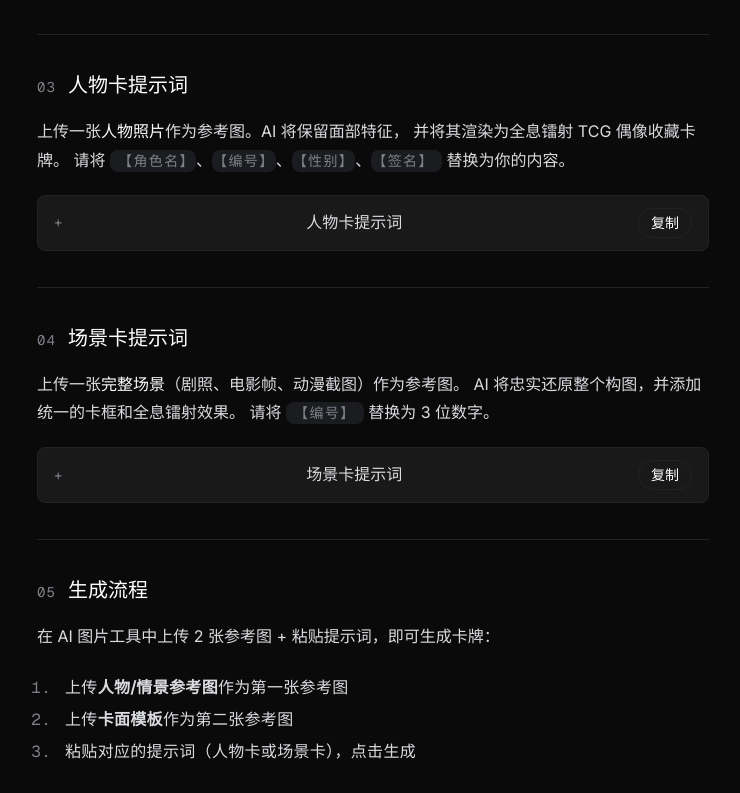
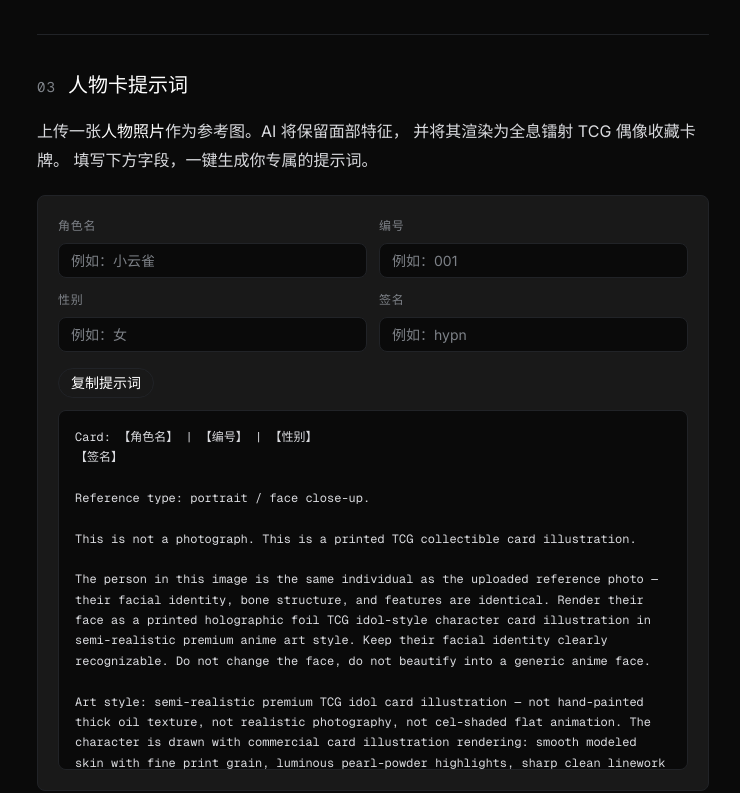
Before and after one commit to fuyucn/SUCardCollections, a React (Vite) app: page /#/guide in a window 1280 px wide. Shown: the part 1236-2029 px from the top of the page, without its empty margins (267-1007 px from the left). Built offline with nearby package versions, Linux system fonts and the light colour scheme.

Commit message:
feat: Guide页交互式提示词生成器，填入信息一键生成提示词

```diff
--- a/src/components/Guide.css
+++ b/src/components/Guide.css
@@ -256,6 +256,79 @@ details[open] > .prompt-summary::before {
   width: 100%;
 }
 
+/* ── Prompt Generator ── */
+.prompt-gen {
+  background: var(--canvas-card);
+  border: 1px solid var(--hairline);
+  border-radius: var(--radius-sm);
+  padding: 20px;
+}
+
+.prompt-fields {
+  display: grid;
+  grid-template-columns: 1fr 1fr;
+  gap: 12px;
+  margin-bottom: 16px;
+}
+
+.prompt-field {
+  display: flex;
+  flex-direction: column;
+  gap: 6px;
+}
+
+.prompt-field span {
+  font-family: var(--font-mono);
+  font-size: 12px;
+  font-weight: 400;
+  letter-spacing: 0.06em;
+  color: var(--mute);
+  text-transform: uppercase;
+}
+
+.prompt-field input {
+  font-family: var(--font-display);
+  font-size: 14px;
+  font-weight: 400;
+  color: var(--ink);
+  background: var(--canvas);
+  border: 1px solid var(--hairline);
+  border-radius: var(--radius-sm);
+  padding: 8px 12px;
+  outline: none;
+  transition: border-color 0.2s;
+}
+
+.prompt-field input:focus {
+  border-color: var(--canvas-mid);
+}
+
+.prompt-field input::placeholder {
+  color: var(--mute);
+}
+
+.prompt-copy-btn {
+  margin-bottom: 12px;
+}
+
+.prompt-output {
+  margin: 0;
+  padding: 16px;
+  background: var(--canvas);
+  border: 1px solid var(--hairline);
+  border-radius: var(--radius-sm);
+  font-family: var(--font-mono);
+  font-size: 12px;
+  font-weight: 400;
+  line-height: 1.7;
+  color: var(--body);
+  white-space: pre-wrap;
+  word-break: break-word;
+  overflow-x: auto;
+  max-height: 360px;
+  overflow-y: auto;
+}
+
 /* ── Responsive ── */
 @media (max-width: 768px) {
   .guide-content {
--- a/src/components/Guide.jsx
+++ b/src/components/Guide.jsx
@@ -1,5 +1,15 @@
+import { useState } from 'react'
 import { Link } from 'react-router-dom'
 import './Guide.css'
+
+// ── 提示词占位符替换 ──
+function fillPrompt(template, values) {
+  let result = template
+  for (const [key, val] of Object.entries(values)) {
+    if (val) result = result.replaceAll(key, val)
+  }
+  return result
+}
 
 // ── 人物卡提示词 ──
 const portraitPrompt = `Card: 【角色名】 | 【编号】 | 【性别】
@@ -95,6 +105,28 @@ const templates = [
 ]
 
 export default function Guide() {
+  // ── 人物卡表单状态 ──
+  const [pName, setPName] = useState('')
+  const [pNumber, setPNumber] = useState('')
+  const [pGender, setPGender] = useState('')
+  const [pSign, setPSign] = useState('')
+
+  // ── 场景卡表单状态 ──
+  const [sNumber, setSNumber] = useState('')
+  const [sSign, setSSign] = useState('')
+
+  const portraitFilled = fillPrompt(portraitPrompt, {
+    '【角色名】': pName,
+    '【编号】': pNumber,
+    '【性别】': pGender,
+    '【签名】': pSign,
+  })
+
+  const sceneFilled = fillPrompt(scenePrompt, {
+    '【编号】': sNumber,
+    '【签名】': sSign,
+  })
+
   return (
     <div className="guide-page">
       {/* ── Nav Bar ── */}
@@ -184,24 +216,58 @@ export default function Guide() {
           <p className="guide-desc">
             上传一张<strong>人物照片</strong>作为参考图。AI 将保留面部特征，
             并将其渲染为全息镭射 TCG 偶像收藏卡牌。
-            请将 <code>【角色名】</code>、<code>【编号】</code>、<code>【性别】</code>、<code>【签名】</code> 替换为你的内容。
+            填写下方字段，一键生成你专属的提示词。
           </p>
 
-          <details className="prompt-card">
-            <summary className="prompt-summary">
-              <span>人物卡提示词</span>
+          <div className="prompt-gen">
+            <div className="prompt-fields">
+              <label className="prompt-field">
+                <span>角色名</span>
+                <input
+                  type="text"
+                  placeholder="例如：小云雀"
+                  value={pName}
+                  onChange={(e) => setPName(e.target.value)}
+                />
+              </label>
+              <label className="prompt-field">
+                <span>编号</span>
+                <input
+                  type="text"
+                  placeholder="例如：001"
+                  value={pNumber}
+                  onChange={(e) => setPNumber(e.target.value)}
+                />
+              </label>
+              <label className="prompt-field">
+                <span>性别</span>
+                <input
+                  type="text"
+                  placeholder="例如：女"
+                  value={pGender}
+                  onChange={(e) => setPGender(e.target.value)}
+                />
+              </label>
+              <label className="prompt-field">
+                <span>签名</span>
+                <input
+                  type="text"
+                  placeholder="例如：hypn"
+                  value={pSign}
+                  onChange={(e) => setPSign(e.target.value)}
+                />
+              </label>
+            </div>
+
             <button
-                className="btn-pill btn-pill-sm"
-                onClick={(e) => {
-                  e.preventDefault()
-                  navigator.clipboard.writeText(portraitPrompt)
-                }}
+              className="btn-pill btn-pill-sm prompt-copy-btn"
+              onClick={() => navigator.clipboard.writeText(portraitFilled)}
             >
-                复制
+              复制提示词
             </button>
-            </summary>
-            <pre className="prompt-code">{portraitPrompt}</pre>
-          </details>
+
+            <pre className="prompt-output">{portraitFilled}</pre>
+          </div>
         </section>
 
         <div className="section-divider" />
@@ -215,24 +281,40 @@ export default function Guide() {
           <p className="guide-desc">
             上传一张<strong>完整场景</strong>（剧照、电影帧、动漫截图）作为参考图。
             AI 将忠实还原整个构图，并添加统一的卡框和全息镭射效果。
-            请将 <code>【编号】</code> 替换为 3 位数字。
+            填写下方字段，一键生成专属提示词。
           </p>
 
-          <details className="prompt-card">
-            <summary className="prompt-summary">
-              <span>场景卡提示词</span>
+          <div className="prompt-gen">
+            <div className="prompt-fields">
+              <label className="prompt-field">
+                <span>编号</span>
+                <input
+                  type="text"
+                  placeholder="例如：001"
+                  value={sNumber}
+                  onChange={(e) => setSNumber(e.target.value)}
+                />
+              </label>
+              <label className="prompt-field">
+                <span>签名</span>
+                <input
+                  type="text"
+                  placeholder="例如：hypn"
+                  value={sSign}
+                  onChange={(e) => setSSign(e.target.value)}
+                />
+              </label>
+            </div>
+
             <button
-                className="btn-pill btn-pill-sm"
-                onClick={(e) => {
-                  e.preventDefault()
-                  navigator.clipboard.writeText(scenePrompt)
-                }}
+              className="btn-pill btn-pill-sm prompt-copy-btn"
+              onClick={() => navigator.clipboard.writeText(sceneFilled)}
             >
-                复制
+              复制提示词
             </button>
-            </summary>
-            <pre className="prompt-code">{scenePrompt}</pre>
-          </details>
+
+            <pre className="prompt-output">{sceneFilled}</pre>
+          </div>
         </section>
 
         <div className="section-divider" />
```
Lines whose indentation alone changed are shown as unchanged.
